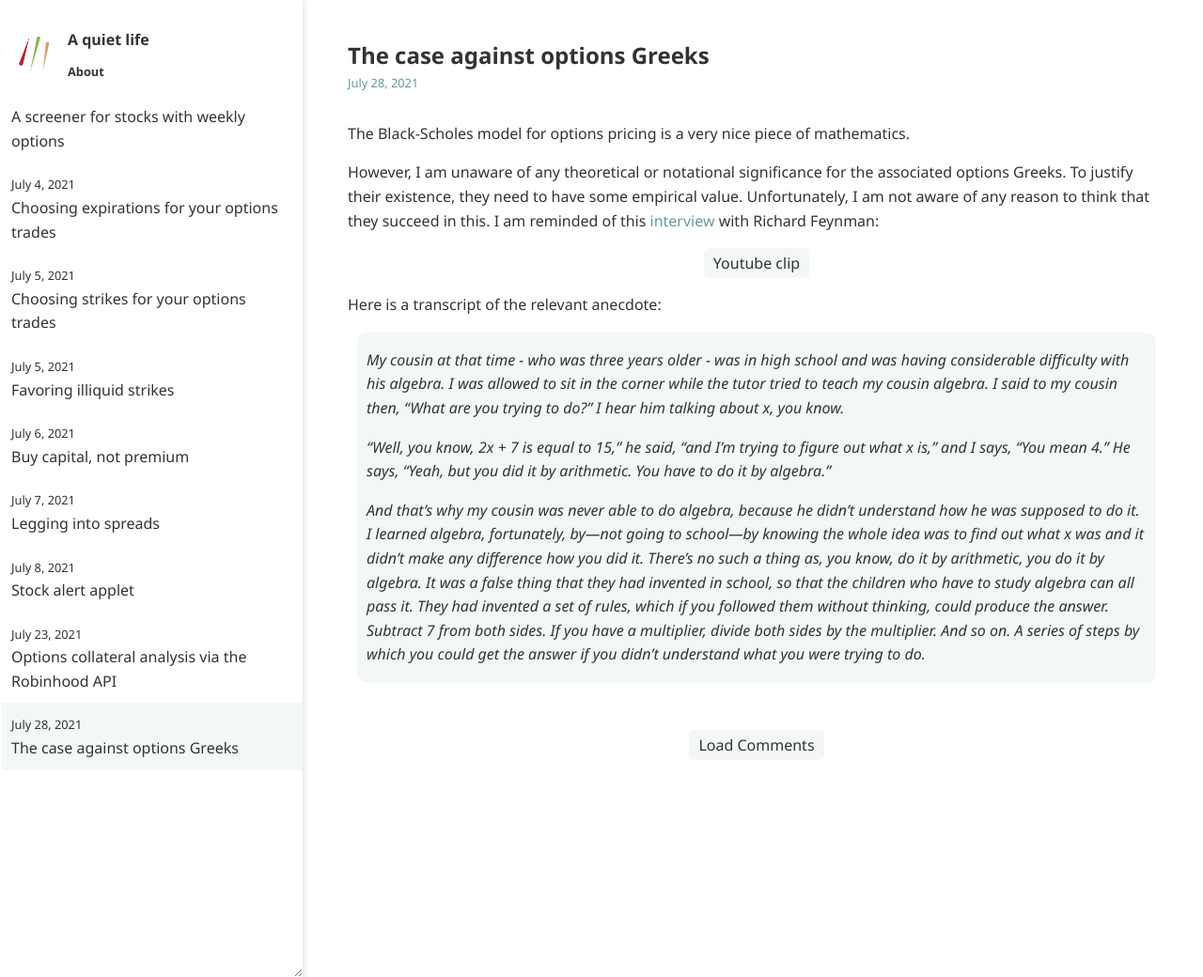
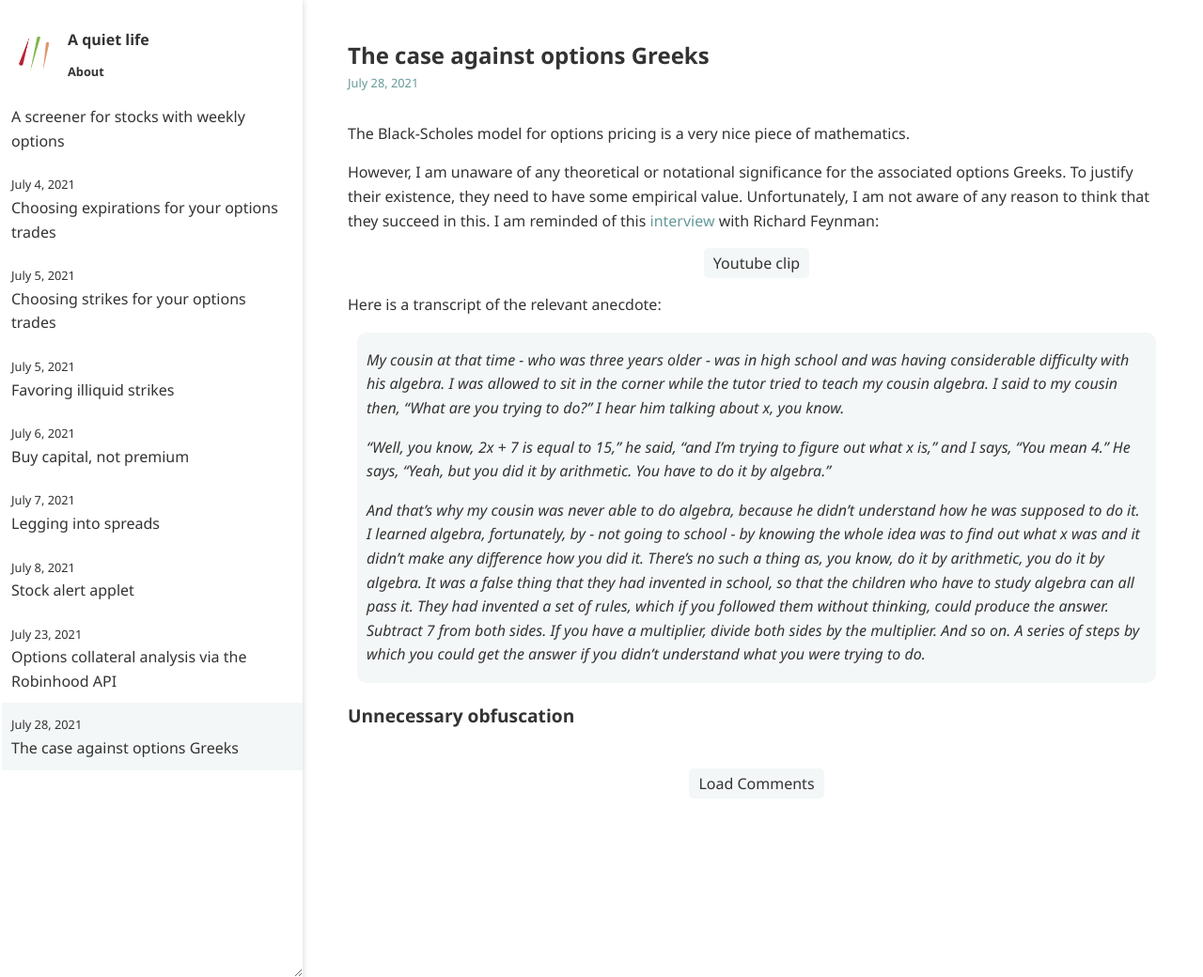
Before and after one commit to ansyblenetwork/aquietlife, a Jekyll site: the page built from _posts/2021-07-28-greeks.md, in a window 1280 px wide and 1040 px high. Shown: the whole window at 94% size. Built offline with Jekyll 4.4.1, drawn with Linux system fonts in a browser that asks for light colours.

Commit message:
Update 2021-07-28-greeks.md

```diff
--- a/_posts/2021-07-28-greeks.md
+++ b/_posts/2021-07-28-greeks.md
@@ -12,4 +12,7 @@
 >
 > "Well, you know, 2x + 7 is equal to 15," he said, "and I'm trying to figure out what x is," and I says, "You mean 4." He says, "Yeah, but you did it by arithmetic. You have to do it by algebra."
 >
-> And that's why my cousin was never able to do algebra, because he didn't understand how he was supposed to do it. I learned algebra, fortunately, by—not going to school—by knowing the whole idea was to find out what x was and it didn't make any difference how you did it. There's no such a thing as, you know, do it by arithmetic, you do it by algebra. It was a false thing that they had invented in school, so that the children who have to study algebra can all pass it. They had invented a set of rules, which if you followed them without thinking, could produce the answer. Subtract 7 from both sides. If you have a multiplier, divide both sides by the multiplier. And so on. A series of steps by which you could get the answer if you didn't understand what you were trying to do.
+> And that's why my cousin was never able to do algebra, because he didn't understand how he was supposed to do it. I learned algebra, fortunately, by - not going to school - by knowing the whole idea was to find out what x was and it didn't make any difference how you did it. There's no such a thing as, you know, do it by arithmetic, you do it by algebra. It was a false thing that they had invented in school, so that the children who have to study algebra can all pass it. They had invented a set of rules, which if you followed them without thinking, could produce the answer. Subtract 7 from both sides. If you have a multiplier, divide both sides by the multiplier. And so on. A series of steps by which you could get the answer if you didn't understand what you were trying to do.
+
+
+### Unnecessary obfuscation
```
